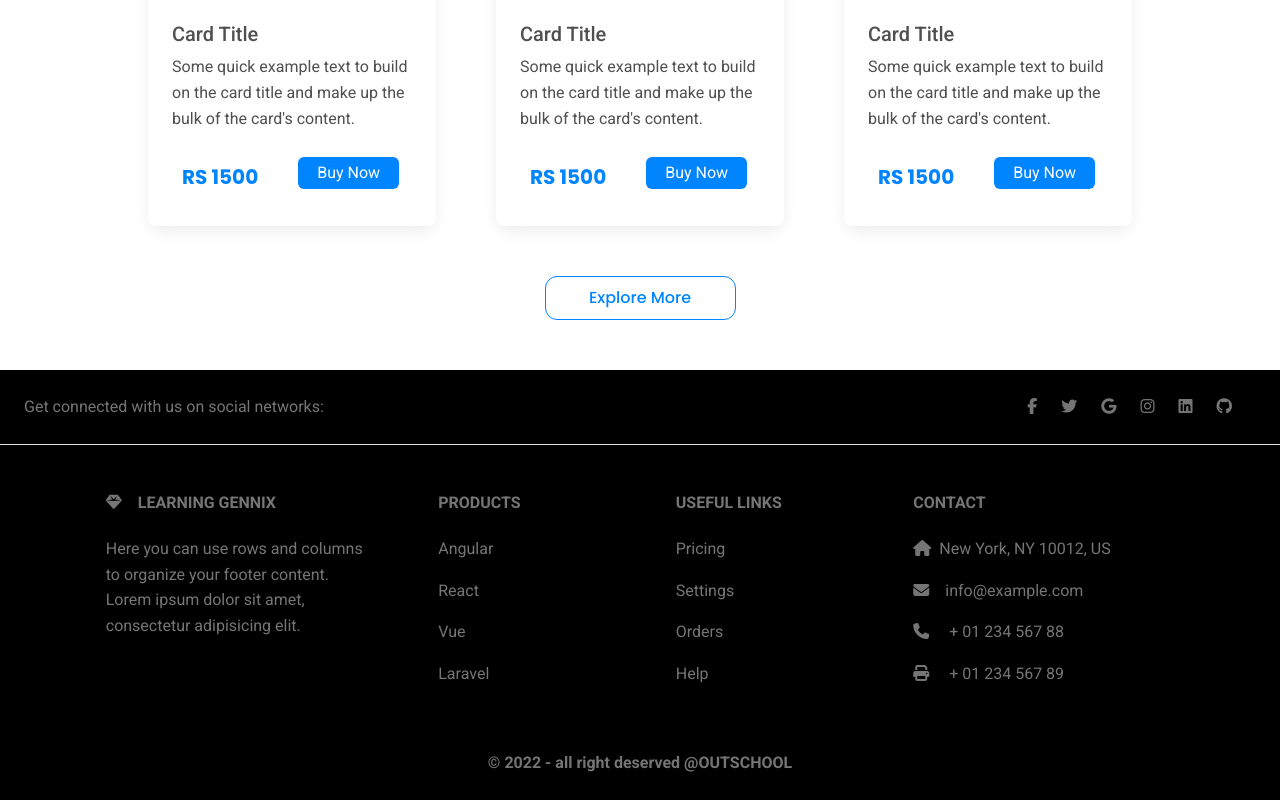
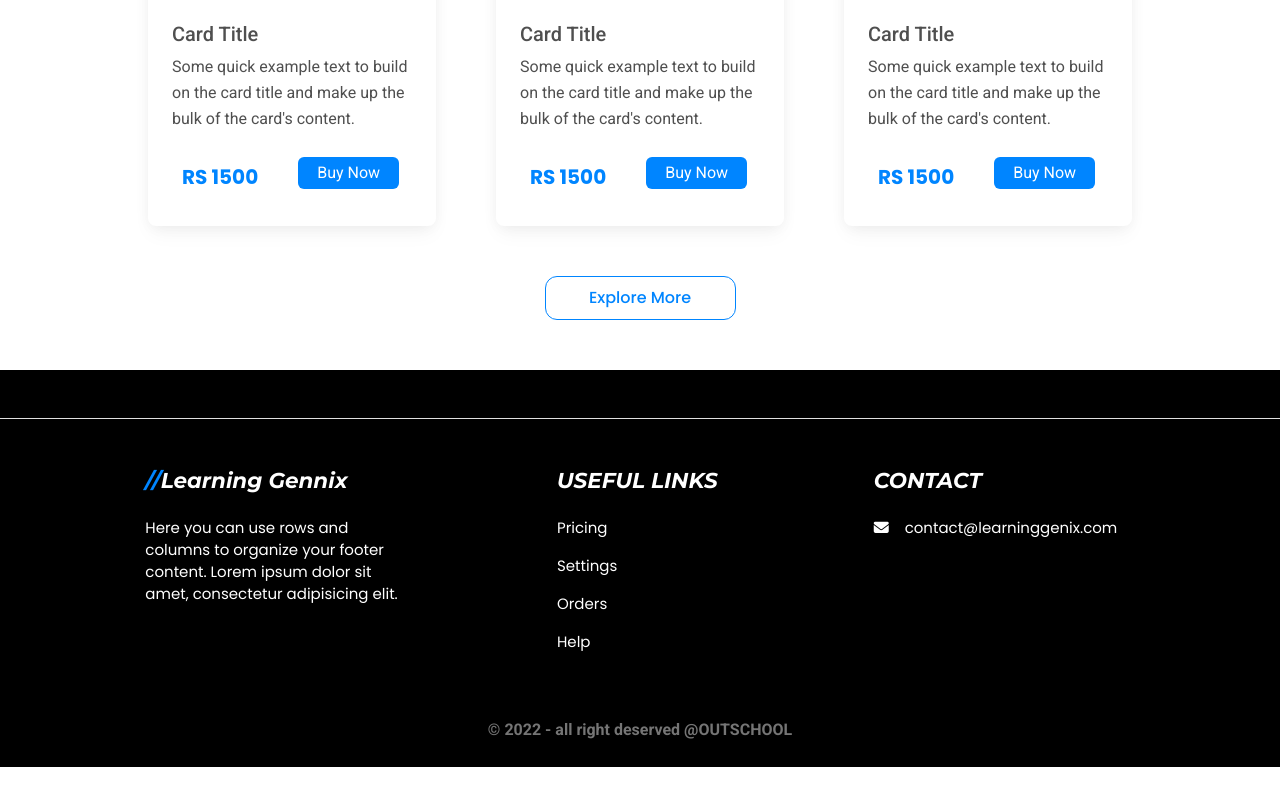
Before and after one commit to divi1501/genix, a React (Create React App) app: page /adminproject in a window 1280 px wide. Shown: the part 775-1575 px from the top of the page. After the commit the page ends 1542 px from the top, so only its background shows below. Built offline with nearby package versions, Linux system fonts and the light colour scheme; a web font is replaced by a local one.

Commit message:
Description2, footer Update

```diff
--- a/src/App.css
+++ b/src/App.css
@@ -135,6 +135,7 @@ color: white;
   position: relative;
   width: 100%;
   height: 150px;
+  margin-bottom: 30px;
 
 
 
@@ -719,3 +720,23 @@ margin-left: 10px;
   width: 24px;
 height: 24px;
 }
+
+.footer p{
+  font-family: 'Poppins';
+  font-style: normal;
+  font-weight: 400;
+  font-size: 15px;
+  line-height: 22px;
+  color: #FFFFFF;
+
+
+}
+
+.footer h6{
+  font-family: 'Montserrat';
+font-style: italic;
+font-weight: 600;
+font-size: 21.5014px;
+line-height: 26px;
+color: white;
+}
--- a/src/Mycomponents/Description2.jsx
+++ b/src/Mycomponents/Description2.jsx
@@ -5,7 +5,7 @@ const Description2 = () => {
     <div>
       <div className='thirdLanding'>
                 <div className="thirdLandinga">
-                    <p>We will help you deliver end to end projects with Ease</p>
+                    <p>Your destination to experience and learn along real life practical projects</p>
                 </div>
 
             </div>
--- a/src/Mycomponents/Footer.jsx
+++ b/src/Mycomponents/Footer.jsx
@@ -7,38 +7,15 @@ export default function Footer() {
     <div className='footer'>
       <MDBFooter bgColor='Dark' className='text-center text-lg-start text-muted'>
       <section className='d-flex justify-content-center justify-content-lg-between p-4 border-bottom'>
-        <div className='me-5 d-none d-lg-block'>
-          <span>Get connected with us on social networks:</span>
-        </div>
 
-        <div>
-          <a href='/' className='me-4 text-reset'>
-            <MDBIcon fab icon="facebook-f" />
-          </a>
-          <a href='/' className='me-4 text-reset'>
-            <MDBIcon fab icon="twitter" />
-          </a>
-          <a href='/' className='me-4 text-reset'>
-            <MDBIcon fab icon="google" />
-          </a>
-          <a href='/' className='me-4 text-reset'>
-            <MDBIcon fab icon="instagram" />
-          </a>
-          <a href='/' className='me-4 text-reset'>
-            <MDBIcon fab icon="linkedin" />
-          </a>
-          <a href='/' className='me-4 text-reset'>
-            <MDBIcon fab icon="github" />
-          </a>
-        </div>
       </section>
 
       <section className=''>
         <MDBContainer className='text-center text-md-start mt-5'>
           <MDBRow className='mt-3'>
             <MDBCol md="3" lg="4" xl="3" className='mx-auto mb-4'>
-              <h6 className='LearningGennix text-uppercase fw-bold mb-4'>
-                <MDBIcon icon="gem" className="me-3" />
+              <h6 className='LearningGennix  fw-bold mb-4 footer'>
+              <span style={{ color: "#0085FF" }} >//</span>
                 Learning Gennix
               </h6>
               <p>
@@ -47,7 +24,7 @@ export default function Footer() {
               </p>
             </MDBCol>
 
-            <MDBCol md="2" lg="2" xl="2" className='mx-auto mb-4'>
+            {/* <MDBCol md="2" lg="2" xl="2" className='mx-auto mb-4'>
               <h6 className='text-uppercase fw-bold mb-4'>Products</h6>
               <p>
                 <a href='#!' className='text-reset'>
@@ -69,7 +46,7 @@ export default function Footer() {
                   Laravel
                 </a>
               </p>
-            </MDBCol>
+            </MDBCol> */}
 
             <MDBCol md="3" lg="2" xl="2" className='mx-auto mb-4'>
               <h6 className='text-uppercase fw-bold mb-4'>Useful links</h6>
@@ -97,19 +74,10 @@ export default function Footer() {
 
             <MDBCol md="4" lg="3" xl="3" className='mx-auto mb-md-0 mb-4'>
               <h6 className='text-uppercase fw-bold mb-4'>Contact</h6>
-              <p>
-                <MDBIcon icon="home" className="me-2" />
-                New York, NY 10012, US
-              </p>
+
               <p>
                 <MDBIcon icon="envelope" className="me-3" />
-                info@example.com
-              </p>
-              <p>
-                <MDBIcon icon="phone" className="me-3" /> + 01 234 567 88
-              </p>
-              <p>
-                <MDBIcon icon="print" className="me-3" /> + 01 234 567 89
+                contact@learninggenix.com
               </p>
             </MDBCol>
           </MDBRow>
```
